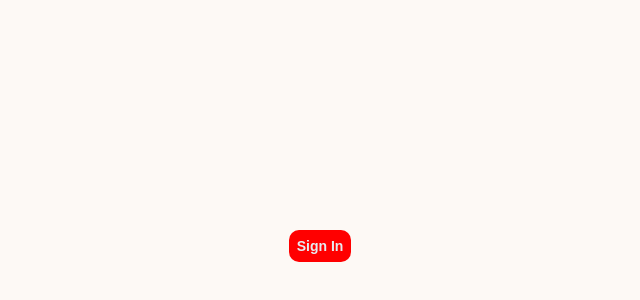
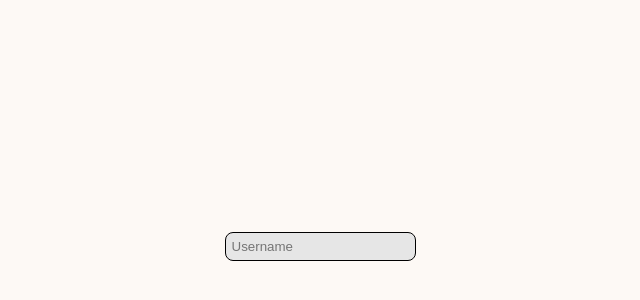
Before and after one commit to hassankhalil33/bankera-frontend, a React (Create React App) app: page / in a window 1280 px wide. Shown: the part 154-454 px from the top of the page, without its empty margins (320-960 px from the left). Built offline with nearby package versions, Linux system fonts and the light colour scheme.

Commit message:
Stylized Input Component

```diff
--- a/src/App.css
+++ b/src/App.css
@@ -5,11 +5,11 @@
 }
 
 .blue {
-  background-color: blue;
+  background-color: rgb(30, 30, 255);
 }
 
 .red {
-  background-color: red;
+  background-color: rgb(255, 39, 39);
 }
 
 .sign-in-page {
@@ -32,3 +32,14 @@
   color: rgb(230, 235, 240);
   cursor: pointer;
 }
+
+.input {
+  display: flex;
+  justify-content: flex-start;
+  align-items: center;
+  padding: 6px;
+  border-radius: 8px;
+  background-color: rgb(230, 230, 230);
+  border-color: black;
+  border: 1px solid;
+}
--- a/src/App.jsx
+++ b/src/App.jsx
@@ -1,7 +1,8 @@
 import React from 'react';
+import "./App.css";
 import LoginPage from './screens/LoginPage';
 import Button from './components/Button';
-import "./App.css";
+import Input from './components/Input';
 
 const handleClick = () => {
   console.log("clicked!")
@@ -10,9 +11,7 @@ const handleClick = () => {
 function App() {
   return (
     <div className="sign-in-page">
-      <Button onPress={handleClick} color={"red"}>
-        Sign In
-      </Button>
+      <Input placeholder={"Username"} />
     </div>
   );
 };
--- a/src/components/Input.jsx
+++ b/src/components/Input.jsx
@@ -1,10 +1,10 @@
 import React from "react";
 
-const Input = ({ placeholder }) => {
+const Input = ({ placeholder, type = "text" }) => {
   return (
     <input
-      type="text"
-      className="form-control"
+      type={type}
+      className="input"
       placeholder={placeholder}
     />
   )
```
